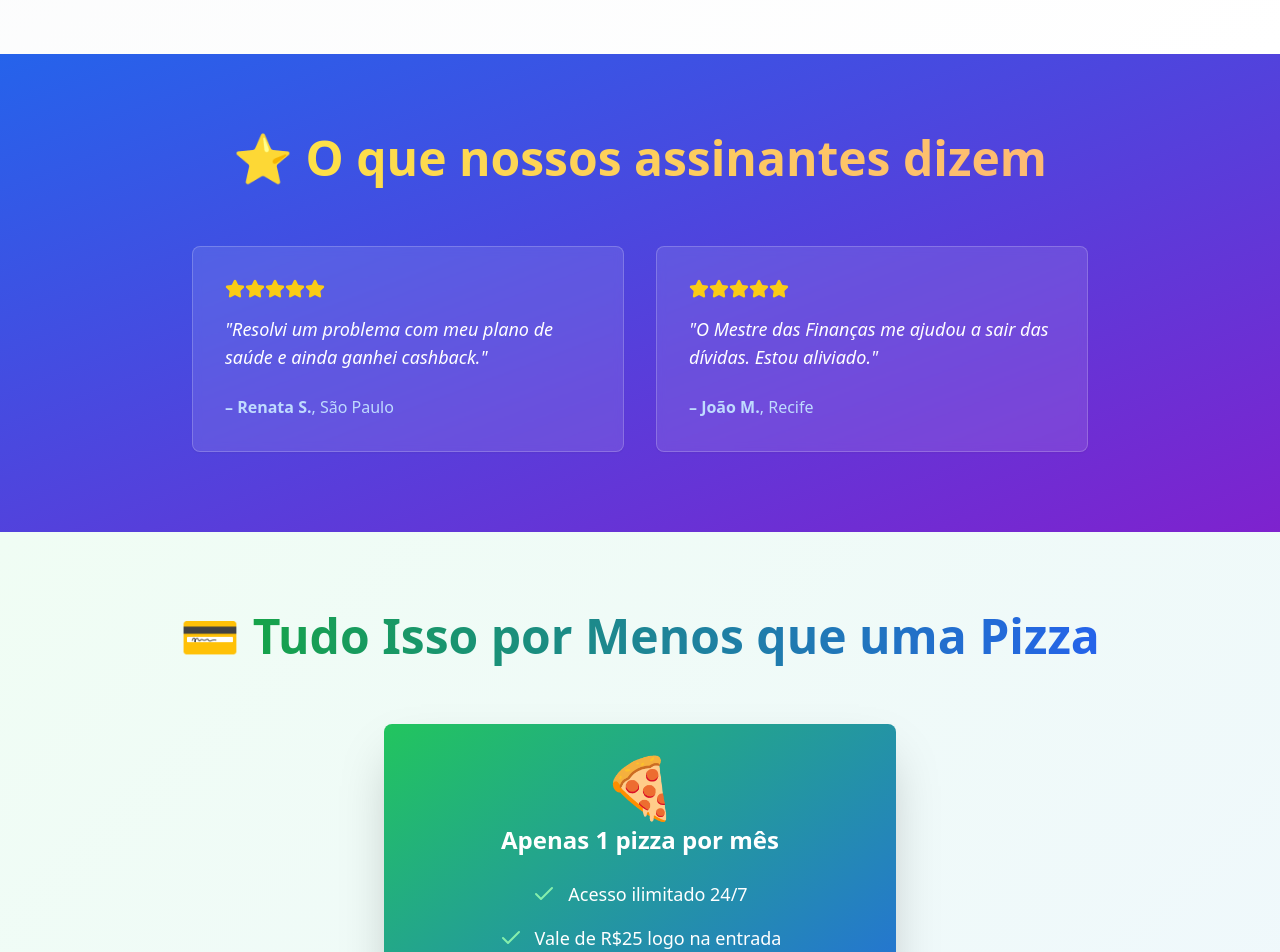
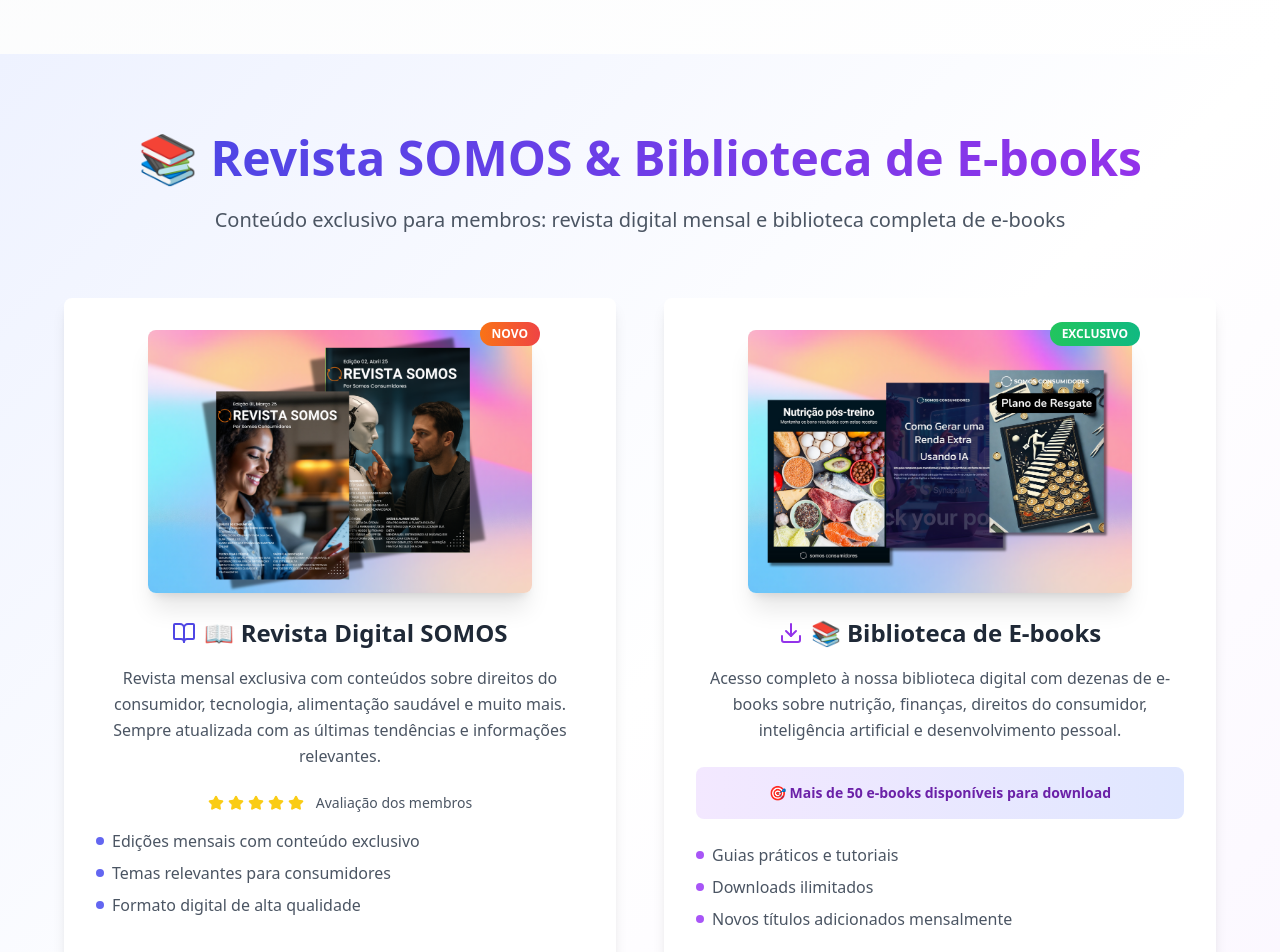
Before and after one commit to somosconsumidores/clube-do-consumidor-inteligente, a React (Vite) app: page / in a window 1280 px wide. Shown: the part 2820-3772 px from the top of the page. Built offline with nearby package versions, Linux system fonts and the light colour scheme.

Commit message:
Add section for Revista SOMOS and eBooks
Added a new section after the "Nossos Assistentes Inteligentes" section to promote the digital magazine and eBook library, incorporating the provided images.

```diff
--- /dev/null
+++ b/src/components/MagazineSection.tsx
@@ -0,0 +1,150 @@
+
+import React from 'react';
+import { Card, CardContent } from '@/components/ui/card';
+import { Button } from '@/components/ui/button';
+import { BookOpen, Download, Star } from 'lucide-react';
+
+const MagazineSection = () => {
+  return (
+    <section className="py-16 sm:py-20 bg-gradient-to-br from-indigo-50 via-white to-purple-50">
+      <div className="container mx-auto px-4 sm:px-6">
+        <div className="text-center mb-12 sm:mb-16">
+          <h2 className="text-3xl sm:text-4xl lg:text-5xl font-bold text-gray-800 mb-4 sm:mb-6 px-2">
+            📚 <span className="bg-gradient-to-r from-indigo-600 to-purple-600 bg-clip-text text-transparent">
+              Revista SOMOS & Biblioteca de E-books
+            </span>
+          </h2>
+          <p className="text-lg sm:text-xl text-gray-600 px-2">
+            Conteúdo exclusivo para membros: revista digital mensal e biblioteca completa de e-books
+          </p>
+        </div>
+
+        <div className="grid grid-cols-1 lg:grid-cols-2 gap-8 sm:gap-12 max-w-6xl mx-auto">
+          {/* Revista Digital */}
+          <Card className="group hover:shadow-2xl transition-all duration-500 transform hover:-translate-y-2 bg-white border-0 shadow-lg">
+            <CardContent className="p-6 sm:p-8">
+              <div className="flex justify-center mb-6">
+                <div className="relative">
+                  <img
+                    src="/lovable-uploads/a62c1d8c-0e52-4c8e-82a0-e56b31b8faf8.png"
+                    alt="Revista SOMOS - Edições digitais"
+                    className="w-full max-w-sm rounded-lg shadow-xl group-hover:scale-105 transition-transform duration-300"
+                  />
+                  <div className="absolute -top-2 -right-2 bg-gradient-to-r from-orange-500 to-red-500 text-white text-xs font-bold px-3 py-1 rounded-full">
+                    NOVO
+                  </div>
+                </div>
+              </div>
+
+              <div className="text-center">
+                <div className="flex justify-center items-center gap-2 mb-4">
+                  <BookOpen className="w-6 h-6 text-indigo-600" />
+                  <h3 className="text-2xl font-bold text-gray-800">📖 Revista Digital SOMOS</h3>
+                </div>
+
+                <p className="text-gray-600 mb-6 leading-relaxed">
+                  Revista mensal exclusiva com conteúdos sobre direitos do consumidor,
+                  tecnologia, alimentação saudável e muito mais. Sempre atualizada
+                  com as últimas tendências e informações relevantes.
+                </p>
+
+                <div className="flex items-center justify-center gap-1 mb-4">
+                  {[...Array(5)].map((_, i) => (
+                    <Star key={i} className="w-4 h-4 text-yellow-400 fill-current" />
+                  ))}
+                  <span className="ml-2 text-sm text-gray-600">Avaliação dos membros</span>
+                </div>
+
+                <ul className="text-left text-gray-600 mb-6 space-y-2">
+                  <li className="flex items-center gap-2">
+                    <div className="w-2 h-2 bg-indigo-500 rounded-full"></div>
+                    Edições mensais com conteúdo exclusivo
+                  </li>
+                  <li className="flex items-center gap-2">
+                    <div className="w-2 h-2 bg-indigo-500 rounded-full"></div>
+                    Temas relevantes para consumidores
+                  </li>
+                  <li className="flex items-center gap-2">
+                    <div className="w-2 h-2 bg-indigo-500 rounded-full"></div>
+                    Formato digital de alta qualidade
+                  </li>
+                </ul>
+              </div>
+            </CardContent>
+          </Card>
+
+          {/* Biblioteca de E-books */}
+          <Card className="group hover:shadow-2xl transition-all duration-500 transform hover:-translate-y-2 bg-white border-0 shadow-lg">
+            <CardContent className="p-6 sm:p-8">
+              <div className="flex justify-center mb-6">
+                <div className="relative">
+                  <img
+                    src="/lovable-uploads/8c07c645-86a2-46e5-841e-07d589cdcf2f.png"
+                    alt="Biblioteca de E-books exclusivos"
+                    className="w-full max-w-sm rounded-lg shadow-xl group-hover:scale-105 transition-transform duration-300"
+                  />
+                  <div className="absolute -top-2 -right-2 bg-gradient-to-r from-green-500 to-emerald-500 text-white text-xs font-bold px-3 py-1 rounded-full">
+                    EXCLUSIVO
+                  </div>
+                </div>
+              </div>
+
+              <div className="text-center">
+                <div className="flex justify-center items-center gap-2 mb-4">
+                  <Download className="w-6 h-6 text-purple-600" />
+                  <h3 className="text-2xl font-bold text-gray-800">📚 Biblioteca de E-books</h3>
+                </div>
+
+                <p className="text-gray-600 mb-6 leading-relaxed">
+                  Acesso completo à nossa biblioteca digital com dezenas de e-books
+                  sobre nutrição, finanças, direitos do consumidor, inteligência
+                  artificial e desenvolvimento pessoal.
+                </p>
+
+                <div className="bg-gradient-to-r from-purple-100 to-indigo-100 rounded-lg p-4 mb-6">
+                  <p className="text-purple-800 font-semibold text-sm">
+                    🎯 Mais de 50 e-books disponíveis para download
+                  </p>
+                </div>
+
+                <ul className="text-left text-gray-600 mb-6 space-y-2">
+                  <li className="flex items-center gap-2">
+                    <div className="w-2 h-2 bg-purple-500 rounded-full"></div>
+                    Guias práticos e tutoriais
+                  </li>
+                  <li className="flex items-center gap-2">
+                    <div className="w-2 h-2 bg-purple-500 rounded-full"></div>
+                    Downloads ilimitados
+                  </li>
+                  <li className="flex items-center gap-2">
+                    <div className="w-2 h-2 bg-purple-500 rounded-full"></div>
+                    Novos títulos adicionados mensalmente
+                  </li>
+                </ul>
+              </div>
+            </CardContent>
+          </Card>
+        </div>
+
+        <div className="text-center mt-12">
+          <div className="bg-gradient-to-r from-indigo-600 to-purple-600 rounded-2xl p-6 sm:p-8 text-white mx-2">
+            <h3 className="text-2xl sm:text-3xl font-bold mb-4">
+              🚀 Tudo isso incluso na sua assinatura!
+            </h3>
+            <p className="text-lg sm:text-xl mb-6 text-indigo-100">
+              Revista digital + Biblioteca de e-books + Assistentes IA + Cashback
+            </p>
+            <Button
+              size="lg"
+              className="bg-white text-indigo-600 hover:bg-gray-100 font-bold py-3 px-8 rounded-full text-lg shadow-lg transform hover:scale-105 transition-all duration-200"
+            >
+              💎 Quero Acesso Completo Agora
+            </Button>
+          </div>
+        </div>
+      </div>
+    </section>
+  );
+};
+
+export default MagazineSection;
--- a/src/pages/Index.tsx
+++ b/src/pages/Index.tsx
@@ -3,6 +3,7 @@ import React from 'react';
 import Hero from '../components/Hero';
 import Benefits from '../components/Benefits';
 import Assistants from '../components/Assistants';
+import MagazineSection from '../components/MagazineSection';
 import Testimonials from '../components/Testimonials';
 import Pricing from '../components/Pricing';
 import FAQ from '../components/FAQ';
@@ -14,6 +15,7 @@ const Index = () => {
       <Hero />
       <Benefits />
       <Assistants />
+      <MagazineSection />
       <Testimonials />
       <Pricing />
       <FAQ />
```
Also changed, not shown: public/lovable-uploads/8c07c645-86a2-46e5-841e-07d589cdcf2f.png (added), public/lovable-uploads/a62c1d8c-0e52-4c8e-82a0-e56b31b8faf8.png (added).
